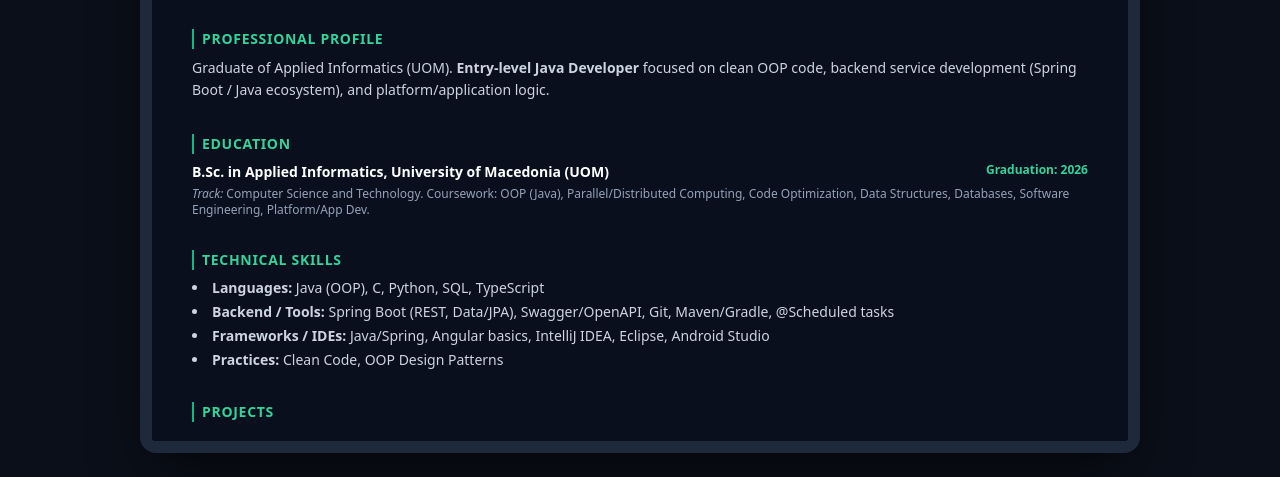
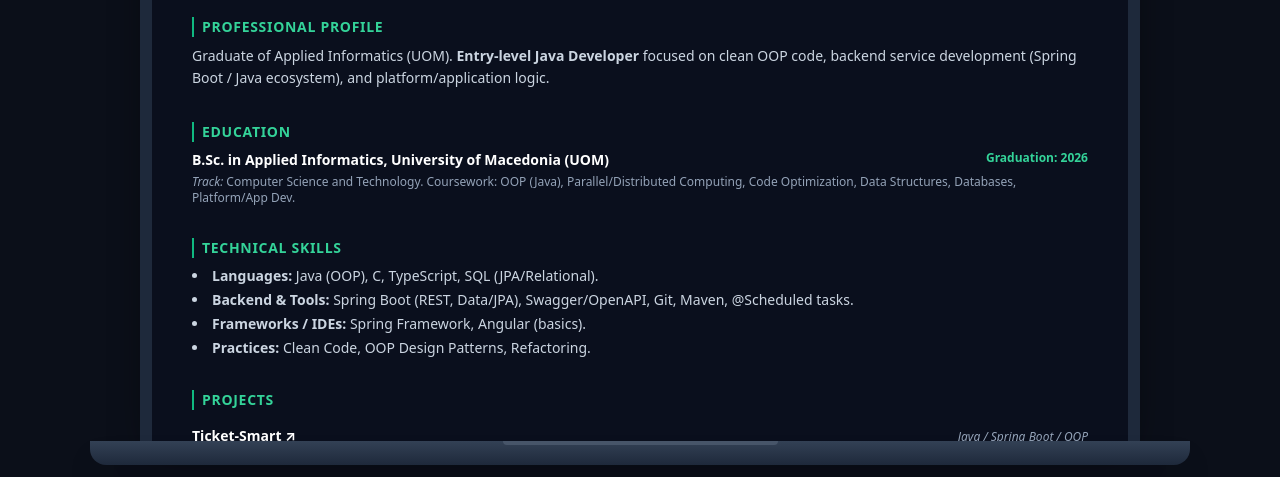
Before and after one commit to ArchontiaSam/interactive-cv, a plain HTML site: page index.html in a window 1280 px wide. Shown: the part 1060-1537 px from the top of the page. Drawn offline with nearby package versions, Linux system fonts and the light colour scheme.

Commit message:
Refactor laptop section
Updated comments and improved laptop structure styles.

```diff
--- a/index.html
+++ b/index.html
@@ -5,7 +5,7 @@
   <meta name="viewport" content="width=device-width, initial-scale=1.0">
   <title>Archontia Samara — Interactive CV Workstation</title>
 
-  <!-- Tailwind CSS -->
+  <!-- Tailwind CSS CDN (For quick single-file setup; swap to CLI/PostCSS for production) -->
   <script src="https://cdn.tailwindcss.com"></script>
 
   <style>
@@ -20,28 +20,42 @@
       font-family: system-ui, -apple-system, sans-serif;
     }
 
-    .laptop-container {
-      perspective: 1400px;
+    .laptop-wrapper {
+      display: flex;
+      flex-direction: column;
+      align-items: center;
+      width: 95%;
+      max-width: 1000px;
     }
 
-   .laptop-screen {
+    .laptop-screen {
       border: 12px solid #1e293b;
-      border-radius: 16px;
+      border-bottom: none; /* No bottom border so it connects cleanly with keyboard base */
+      border-radius: 16px 16px 0 0;
       background: #020617;
       overflow: hidden;
-      box-shadow: 0 25px 60px -15px rgba(0, 0, 0, 0.7);
+      box-shadow: 0 20px 40px -15px rgba(0, 0, 0, 0.7);
       width: 100%;
       aspect-ratio: 16/10;
       position: relative;
     }
 
-    .laptop-keyboard {
-      height: 16px;
-      background: #334155;
-      border-radius: 0 0 20px 20px;
-      transform: perspective(500px) rotateX(15deg);
-      transform-origin: top center;
-      box-shadow: 0 15px 25px -5px rgba(0, 0, 0, 0.5);
+    .laptop-base {
+      width: 110%; /* Slight overhang like a real laptop base */
+      background: linear-gradient(to bottom, #334155, #1e293b);
+      height: 24px;
+      border-radius: 0 0 16px 16px;
+      position: relative;
+      box-shadow: 0 20px 30px -10px rgba(0, 0, 0, 0.8);
+      display: flex;
+      justify-content: center;
+    }
+
+    .laptop-trackpad-notch {
+      width: 25%;
+      height: 4px;
+      background: #475569;
+      border-radius: 0 0 6px 6px;
     }
 
     /* Custom thin scrollbar for inner website */
@@ -82,15 +96,12 @@
     </div>
   </section>
 
-  <!-- 2. Static Laptop Workstation Section (No Zoom) -->
-  <section class="min-h-screen py-16 w-full flex items-center justify-center px-4">
+  <!-- 2. Clean Laptop Workstation Section -->
+  <section class="min-h-screen py-16 w-full flex items-center justify-center px-4 bg-[#0b0f19]">
 
-      <!-- Laptop Structure (Fixed scale) -->
-      <div class="laptop-container w-[95%] max-w-[1000px] flex flex-col items-center">
-
+      <div class="laptop-wrapper">
         <!-- Laptop Screen -->
         <div class="laptop-screen">
-
           <!-- Inner CV Page (Scrollable inside the screen) -->
           <div class="inner-website absolute inset-0 w-full h-full bg-[#0a0f1d] overflow-y-auto p-6 md:p-10 flex flex-col gap-8 text-left">
 
@@ -113,7 +124,6 @@
               <h3 class="text-sm font-bold uppercase tracking-wider text-emerald-400 border-l-2 border-emerald-500 pl-2">Professional Profile</h3>
               <p class="text-slate-300 text-sm leading-relaxed">
                 Graduate of Applied Informatics (UOM). <strong>Entry-level Java Developer</strong> focused on clean OOP code, backend service development (Spring Boot / Java ecosystem), and platform/application logic.
-
               </p>
             </section>
 
@@ -126,7 +136,7 @@
                   <span class="text-emerald-400 text-xs">Graduation: 2026</span>
                 </div>
                 <p class="text-slate-400 text-xs mt-1">
-                  <em>Track:</em> Computer Science and Technology. Coursework: OOP (Java), Parallel/Distributed Computing, Code Optimization, Data Structures, Databases, Software Engineering, Platform/App Dev.
+                  <em>Track:</em> Computer Science and Technology. Coursework: OOP (Java), Parallel/Distributed Computing, Code Optimization, Data Structures, Databases, Platform/App Dev.
                 </p>
               </div>
             </section>
@@ -135,10 +145,10 @@
             <section class="space-y-2">
               <h3 class="text-sm font-bold uppercase tracking-wider text-emerald-400 border-l-2 border-emerald-500 pl-2">Technical Skills</h3>
               <ul class="text-xs md:text-sm text-slate-300 space-y-1 list-disc list-inside">
-                <li><strong>Languages:</strong> Java (OOP), C, Python, SQL, TypeScript</li>
-                <li><strong>Backend / Tools:</strong> Spring Boot (REST, Data/JPA), Swagger/OpenAPI, Git, Maven/Gradle, @Scheduled tasks</li>
-                <li><strong>Frameworks / IDEs:</strong> Java/Spring, Angular basics, IntelliJ IDEA, Eclipse, Android Studio</li>
-                <li><strong>Practices:</strong> Clean Code, OOP Design Patterns</li>
+                <li><strong>Languages:</strong> Java (OOP), C, TypeScript, SQL (JPA/Relational).</li>
+                <li><strong>Backend & Tools:</strong> Spring Boot (REST, Data/JPA), Swagger/OpenAPI, Git, Maven, @Scheduled tasks.</li>
+                <li><strong>Frameworks / IDEs:</strong> Spring Framework, Angular (basics).</li>
+                <li><strong>Practices:</strong> Clean Code, OOP Design Patterns, Refactoring.</li>
               </ul>
             </section>
 
@@ -164,19 +174,8 @@
                   <span class="text-xs text-slate-400 italic">Java / Spring Boot + Angular UI</span>
                 </div>
                 <ul class="text-xs text-slate-300 list-disc list-inside space-y-0.5 pl-2">
-                  <li>Developed backend service logic with Spring Boot for peer-to-peer skill-sharing workflows and structured data handling.</li>
+                  <li>Developed backend service logic with Spring Boot for peer-to-peer skill-sharing workflows and JPA data handling.</li>
                   <li>Integrated basic Angular frontend UI for platform interaction alongside modular OOP architecture.</li>
-                </ul>
-              </div>
-
-              <div class="space-y-1">
-                <div class="flex justify-between items-baseline flex-wrap text-sm">
-                  <a href="https://github.com/ArchontiaSam/GoGreen" target="_blank" class="font-bold text-white hover:text-emerald-400">GoGreen ↗</a>
-                  <span class="text-xs text-slate-400 italic">Java / Application Logic</span>
-                </div>
-                <ul class="text-xs text-slate-300 list-disc list-inside space-y-0.5 pl-2">
-                  <li>Application logic focused on tracking and gamifying eco-friendly habits and green actions.</li>
-                  <li>Structured data handling, user interaction workflows, and modular OOP architecture.</li>
                 </ul>
               </div>
             </section>
@@ -201,6 +200,11 @@
 
           </div>
         </div>
+
+        <!-- Laptop Base / Keyboard Lip -->
+        <div class="laptop-base">
+          <div class="laptop-trackpad-notch"></div>
+        </div>
       </div>
 
   </section>
```
